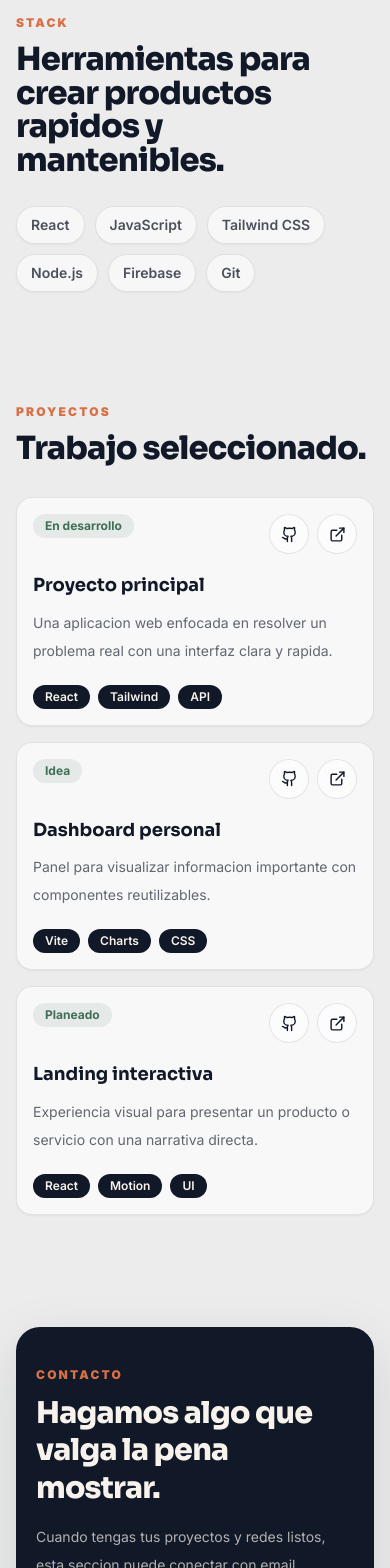
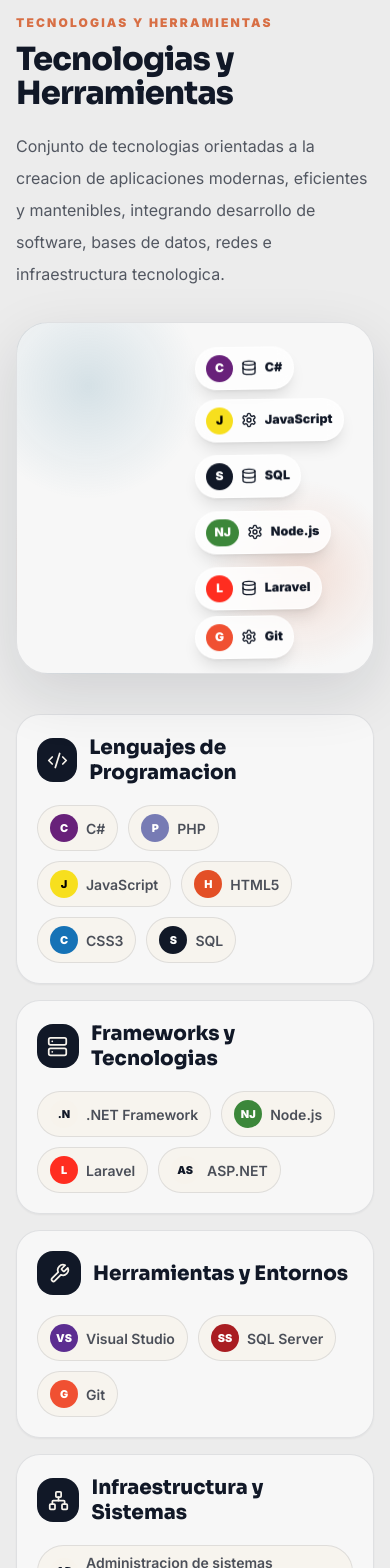
Before and after one commit to alvarezg23g-source/portafolio, a React (Vite) app: page / in a window 390 px wide. Shown: the part 1460-3028 px from the top of the page. Built offline with nearby package versions, Linux system fonts and the light colour scheme.

Commit message:
Update technologies section

```diff
--- a/src/components/Skills.jsx
+++ b/src/components/Skills.jsx
@@ -1,21 +1,87 @@
-import { skills } from '../data/portfolio.js';
+import { Code2, Database, Network, Server, Settings, Wrench } from 'lucide-react';
+import { skillGroups } from '../data/portfolio.js';
+
+const groupIcons = [Code2, Server, Wrench, Network];
+
+const skillAccent = {
+  'C#': 'bg-[#68217a] text-white',
+  PHP: 'bg-[#777bb4] text-white',
+  JavaScript: 'bg-[#f7df1e] text-black',
+  HTML5: 'bg-[#e34f26] text-white',
+  CSS3: 'bg-[#1572b6] text-white',
+  SQL: 'bg-ink text-white',
+  'Node.js': 'bg-[#3c873a] text-white',
+  Laravel: 'bg-[#ff2d20] text-white',
+  Git: 'bg-[#f05032] text-white',
+  'SQL Server': 'bg-[#a91d22] text-white',
+  'Visual Studio': 'bg-[#5c2d91] text-white',
+};
+
+function getInitials(label) {
+  if (label === '.NET Framework') return '.N';
+  if (label === 'ASP.NET') return 'AS';
+  return label
+    .split(/[\s.-]+/)
+    .filter(Boolean)
+    .slice(0, 2)
+    .map((word) => word[0])
+    .join('')
+    .toUpperCase();
+}
 
 export function Skills() {
   return (
     <section id="skills" className="section">
-      <div className="section-kicker">Stack</div>
-      <h2 className="section-title max-w-3xl">
-        Herramientas para crear productos rapidos y mantenibles.
-      </h2>
-      <div className="mt-7 flex flex-wrap gap-2.5 sm:mt-8 sm:gap-3">
-        {skills.map((skill) => (
-          <span
-            key={skill}
-            className="rounded-full border border-ink/10 bg-white/60 px-3.5 py-2 text-sm font-semibold text-ink/75 shadow-sm sm:px-4"
-          >
-            {skill}
-          </span>
-        ))}
+      <div className="section-kicker">Tecnologias y Herramientas</div>
+      <div className="grid gap-8 lg:grid-cols-[0.82fr_1.18fr] lg:items-start">
+        <div>
+          <h2 className="section-title">Tecnologias y Herramientas</h2>
+          <p className="mt-5 max-w-2xl text-base leading-8 text-ink/70 sm:text-lg">
+            Conjunto de tecnologias orientadas a la creacion de aplicaciones modernas, eficientes
+            y mantenibles, integrando desarrollo de software, bases de datos, redes e
+            infraestructura tecnologica.
+          </p>
+        </div>
+
+        <div className="skills-cloud" aria-label="Tecnologias destacadas">
+          {['C#', 'JavaScript', 'SQL', 'Node.js', 'Laravel', 'Git'].map((item, index) => {
+            const Icon = index % 2 === 0 ? Database : Settings;
+            return (
+              <div key={item} className={`floating-skill floating-skill-${index + 1}`}>
+                <span className={skillAccent[item] ?? 'bg-white text-ink'}>{getInitials(item)}</span>
+                <Icon size={16} />
+                {item}
+              </div>
+            );
+          })}
+        </div>
+      </div>
+
+      <div className="mt-10 grid gap-4 md:grid-cols-2">
+        {skillGroups.map((group, index) => {
+          const Icon = groupIcons[index] ?? Code2;
+          return (
+            <article key={group.title} className="skill-card">
+              <div className="mb-5 flex items-center gap-3">
+                <div className="grid h-11 w-11 place-items-center rounded-2xl bg-ink text-paper">
+                  <Icon size={21} />
+                </div>
+                <h3 className="font-display text-xl font-black leading-tight">{group.title}</h3>
+              </div>
+
+              <div className="flex flex-wrap gap-2.5">
+                {group.items.map((item) => (
+                  <span key={item} className="skill-chip">
+                    <span className={`skill-chip-icon ${skillAccent[item] ?? 'bg-paper text-ink'}`}>
+                      {getInitials(item)}
+                    </span>
+                    {item}
+                  </span>
+                ))}
+              </div>
+            </article>
+          );
+        })}
       </div>
     </section>
   );
--- a/src/data/portfolio.js
+++ b/src/data/portfolio.js
@@ -8,13 +8,29 @@ export const profile = {
   whatsapp: 'https://wa.me/50584896097',
 };
 
-export const skills = [
-  'React',
-  'JavaScript',
-  'Tailwind CSS',
-  'Node.js',
-  'Firebase',
-  'Git',
+export const skillGroups = [
+  {
+    title: 'Lenguajes de Programacion',
+    items: ['C#', 'PHP', 'JavaScript', 'HTML5', 'CSS3', 'SQL'],
+  },
+  {
+    title: 'Frameworks y Tecnologias',
+    items: ['.NET Framework', 'Node.js', 'Laravel', 'ASP.NET'],
+  },
+  {
+    title: 'Herramientas y Entornos',
+    items: ['Visual Studio', 'SQL Server', 'Git'],
+  },
+  {
+    title: 'Infraestructura y Sistemas',
+    items: [
+      'Administracion de sistemas operativos',
+      'Gestion y configuracion de redes',
+      'Virtualizacion de entornos',
+      'Configuracion de servidores',
+      'Soporte tecnico y mantenimiento de sistemas',
+    ],
+  },
 ];
 
 export const projects = [
--- a/src/styles/index.css
+++ b/src/styles/index.css
@@ -137,6 +137,81 @@ svg {
   .icon-link {
     @apply inline-flex h-10 w-10 items-center justify-center rounded-full border border-ink/10 bg-white/60 text-ink transition hover:border-ink hover:bg-ink hover:text-paper;
   }
+
+  .skills-cloud {
+    @apply relative min-h-[17rem] overflow-hidden rounded-[2rem] border border-ink/10 bg-white/50 p-5 shadow-soft;
+    background:
+      radial-gradient(circle at 20% 18%, rgba(37, 111, 143, 0.16), transparent 28%),
+      radial-gradient(circle at 80% 72%, rgba(216, 111, 69, 0.18), transparent 25%),
+      rgba(255, 255, 255, 0.58);
+  }
+
+  .floating-skill {
+    @apply absolute inline-flex items-center gap-2 rounded-full border border-white/70 bg-white/80 px-3.5 py-2 text-sm font-black text-ink shadow-lg backdrop-blur;
+    animation: floatSkill 5.8s ease-in-out infinite;
+  }
+
+  .floating-skill span {
+    @apply grid h-8 min-w-8 place-items-center rounded-full px-2 text-xs font-black;
+  }
+
+  .floating-skill-1 {
+    left: 8%;
+    top: 16%;
+  }
+
+  .floating-skill-2 {
+    right: 9%;
+    top: 10%;
+    animation-delay: -1.1s;
+  }
+
+  .floating-skill-3 {
+    left: 22%;
+    top: 44%;
+    animation-delay: -2.2s;
+  }
+
+  .floating-skill-4 {
+    right: 14%;
+    top: 48%;
+    animation-delay: -3.1s;
+  }
+
+  .floating-skill-5 {
+    left: 10%;
+    bottom: 13%;
+    animation-delay: -4s;
+  }
+
+  .floating-skill-6 {
+    right: 10%;
+    bottom: 11%;
+    animation-delay: -4.8s;
+  }
+
+  .skill-card {
+    @apply rounded-[1.5rem] border border-ink/10 bg-white/60 p-5 shadow-sm transition hover:-translate-y-1 hover:bg-white/75 hover:shadow-soft sm:p-6;
+  }
+
+  .skill-chip {
+    @apply inline-flex items-center gap-2 rounded-full border border-ink/10 bg-paper/80 px-3 py-2 text-sm font-semibold leading-tight text-ink/75;
+  }
+
+  .skill-chip-icon {
+    @apply grid h-7 min-w-7 place-items-center rounded-full px-1.5 text-[0.68rem] font-black;
+  }
+}
+
+@keyframes floatSkill {
+  0%,
+  100% {
+    transform: translate3d(0, 0, 0) rotate(-1deg);
+  }
+
+  50% {
+    transform: translate3d(0, -12px, 0) rotate(1deg);
+  }
 }
 
 @media (max-width: 900px) {
@@ -207,6 +282,20 @@ svg {
   .hero-photo-card img {
     transform: scale(1.04);
   }
+
+  .skills-cloud {
+    min-height: 15rem;
+  }
+
+  .floating-skill {
+    font-size: 0.78rem;
+    padding: 0.45rem 0.65rem;
+  }
+
+  .floating-skill span {
+    height: 1.65rem;
+    min-width: 1.65rem;
+  }
 }
 
 @media (max-width: 520px) {
@@ -243,6 +332,52 @@ svg {
     margin-right: 0.4rem;
     margin-bottom: 1.6rem;
   }
+
+  .skills-cloud {
+    min-height: 22rem;
+  }
+
+  .floating-skill-1,
+  .floating-skill-2,
+  .floating-skill-3,
+  .floating-skill-4,
+  .floating-skill-5,
+  .floating-skill-6 {
+    left: 50%;
+    right: auto;
+  }
+
+  .floating-skill-1 {
+    top: 7%;
+    transform: translateX(-64%);
+  }
+
+  .floating-skill-2 {
+    top: 22%;
+    transform: translateX(-30%);
+  }
+
+  .floating-skill-3 {
+    top: 38%;
+    transform: translateX(-68%);
+  }
+
+  .floating-skill-4 {
+    top: 54%;
+    transform: translateX(-26%);
+  }
+
+  .floating-skill-5 {
+    top: 70%;
+    bottom: auto;
+    transform: translateX(-66%);
+  }
+
+  .floating-skill-6 {
+    top: 84%;
+    bottom: auto;
+    transform: translateX(-30%);
+  }
 }
 
 @media (max-width: 380px) {
```
